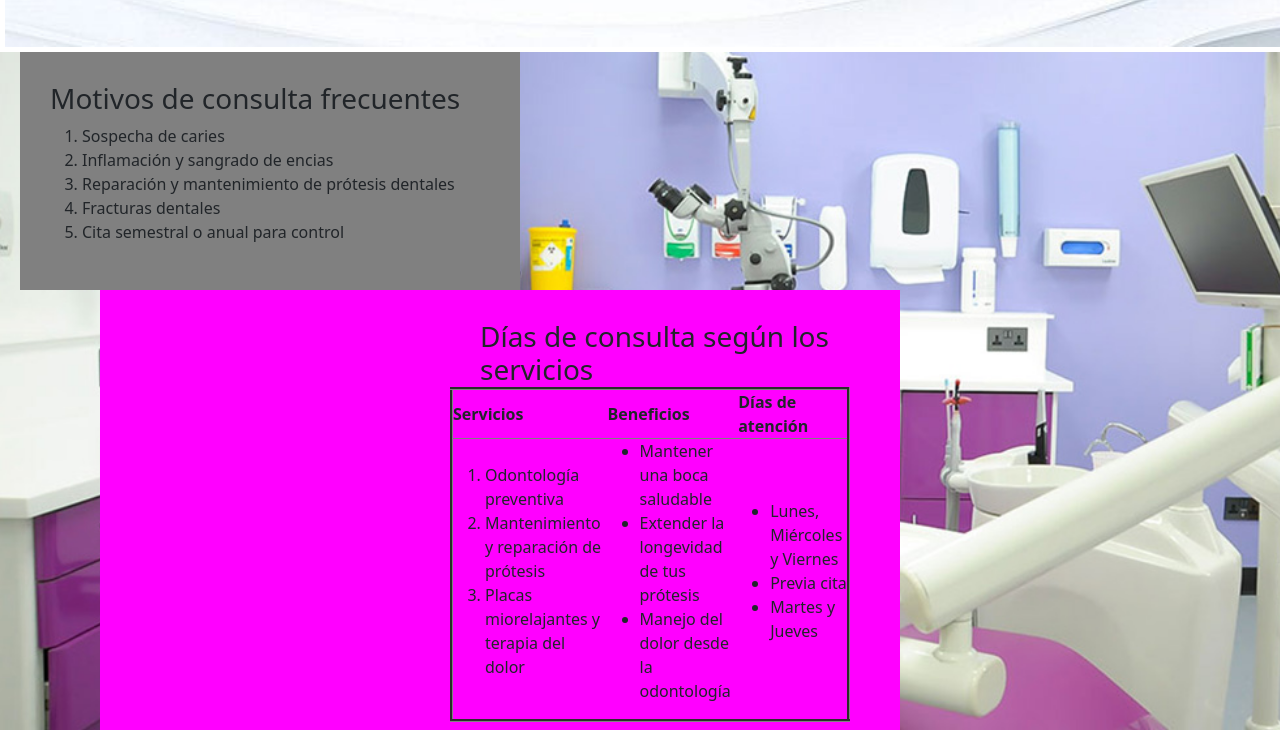
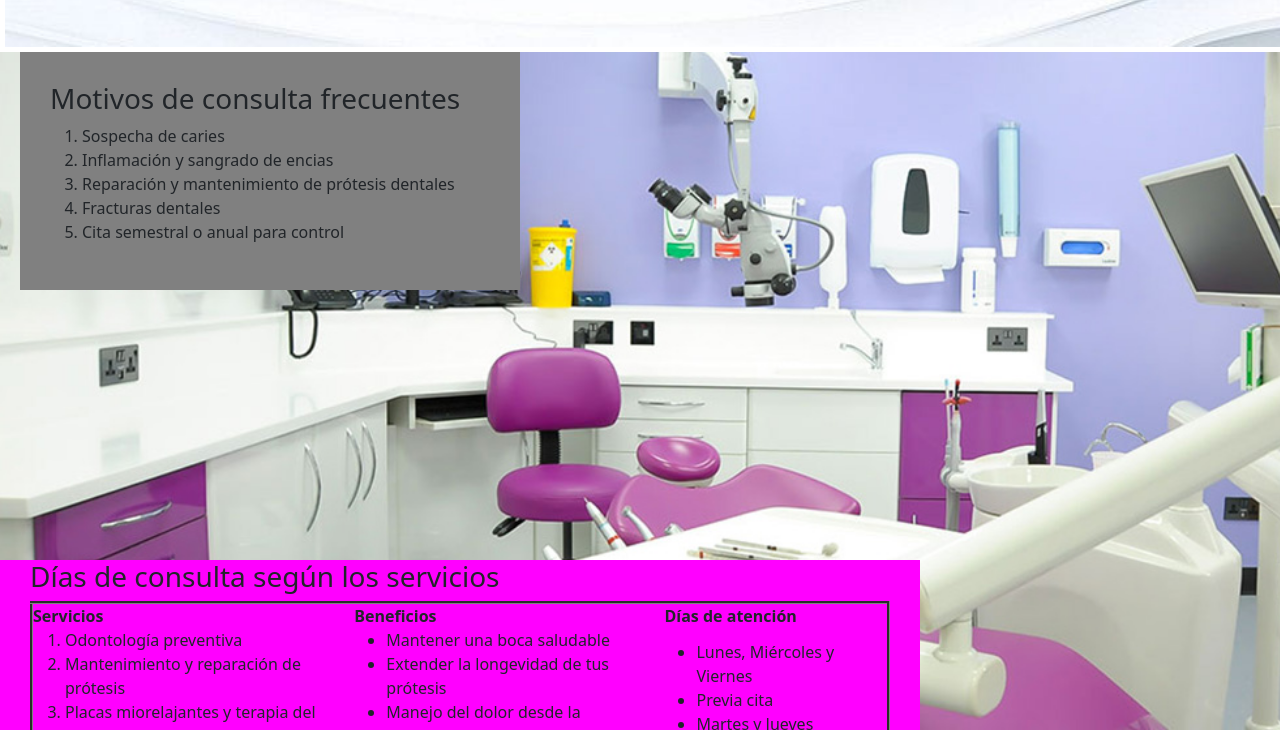
Before and after one commit to snovalinski/susannovalinski, a website: page servicios.html in a window 1280 px wide. Shown: the part 222-952 px from the top of the page. Drawn offline with nearby package versions, Linux system fonts and the light colour scheme.

Commit message:
changes to magenta square and footer

```diff
--- a/scss/styles.scss
+++ b/scss/styles.scss
@@ -251,33 +251,19 @@ footer {
 	margin-left: 20px;
 }
 
-.agenda {
-	margin: auto;
-	margin-left: 30px;
-	margin-top: 30px;
-}
 
 .diasConsulta {
 	background-color: magenta;
 	margin: auto;
-	width: 800px;
-	height: 450px;
-	margin: 0px 50px 50px 100px;
-	padding: 0px 50px 200px 350px;
+	width: 920px;
+	height: 205px;
+	margin: 270px 0px 50px 0px;
+	padding: 0px 30px 200px 30px;
 	position: absolute;
 
 
 }
 
-// .table {
-// 	width: 500px;
-// 	// background-color: magenta;
-// 	margin: auto;
-// 	margin-top: 30px;
-// 	margin-left: 20px;
-// 	margin-right: 50px;
-
-// }
 
 /*página: agendaunacita.html*/
 
--- a/servicios.html
+++ b/servicios.html
@@ -64,9 +64,8 @@
 		</div>
 
 		<div class="diasConsulta">
-			<h3 class="agenda" >Días de consulta según los servicios</h3>
-		<div class= "table">
-		<table border="3px" cellspacing="8px">
+			<h3>Días de consulta según los servicios</h3>
+			<table border="3px" cellspacing="8px">
 			<tr>
 				<th>Servicios</th>
 				<th>Beneficios</th>
@@ -93,8 +92,8 @@
 					<li>Martes y Jueves</li>
 				</ul>
 			</td>
-		</table>
-		</div>
+			</table>
+
 		</div>
 	</section>
 
```
Also changed, not shown: index.html (+4 -8 lines), css/susanstylescss.css.
